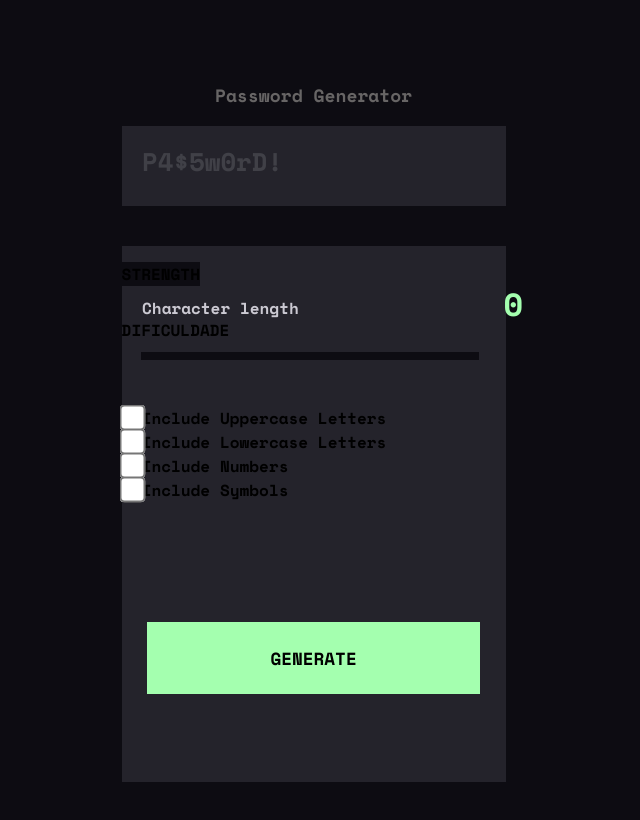
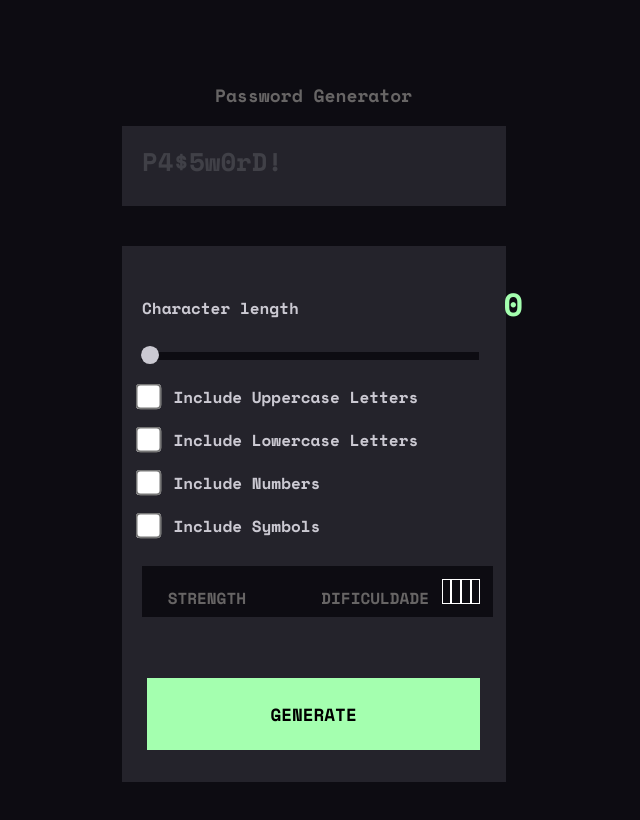
Before and after one commit to Buzelin2/Challenge-iJunior-Semana-4, a React (Vite) app in the folder my-app/: page / in a window 1280 px wide. Shown: the top 820 px of the page, without its empty margins (296-936 px from the left). Built offline with nearby package versions, Linux system fonts and the light colour scheme.

Commit message:
commit 6

```diff
--- a/my-app/src/App.css
+++ b/my-app/src/App.css
@@ -33,7 +33,7 @@ Cor da div do strenght e da div de rolagem: rgb(24,23,31)
   background-color: rgb(36,35,43);;
 }
 .generate{
-  margin-top: 47vh;
+  margin-top: 54vh;
   height: 9vh;
   width: 26vw;
   margin-left: 2vw;
@@ -45,7 +45,7 @@ Cor da div do strenght e da div de rolagem: rgb(24,23,31)
   background-color: rgb(36,35,43);
   color: rgb(64,64,71);
   font-size: 2vw;
-  margin-top: 2vh;
+  margin-top: 10vh;
   margin-left: 1.6vw;
 }
 .tamanho{
@@ -73,6 +73,14 @@ Cor da div do strenght e da div de rolagem: rgb(24,23,31)
   margin-left: 1.5vw;
   margin-top: 36vh;
 }
+.button{
+  width: 1.4vw;
+  height: 1.4vw;
+  border-radius: 50%;
+  margin-top: -0.5vw;
+  background-color: rgb(203, 201, 210);
+  cursor: pointer;
+}
 .botao_rolagem{
   width: 1.7vw;
   height: 1.7vw;
@@ -81,33 +89,56 @@ Cor da div do strenght e da div de rolagem: rgb(24,23,31)
   background-color: rgb(203,201,210);
 }
 .option1{
+  margin-left: 1.2vw;
   background-color: rgb(36, 35, 43);
+  color: rgb(203,201,210);
+  margin-top: 3vh;
 }
 .choices{
+  margin-left: 0.4vw;
   position: absolute;
   background-color: rgb(36, 35, 43);
-  margin-top: 20vh;
+  margin-top: 15vh;
 }
 .strength{
+  margin-top: 40vh;
   position: absolute;
-  background-color: rgb(0,0,0,0);
+  background-color: rgb(13,12,18);
+  width: 26.8vw;
+  margin-left: 1.6vw;
+  height: 4vw;
+  display: flex;
 }
-.strengthdentro{
+.strengthDentro{
   position: absolute;
+  color: rgb(103, 101, 101);
+  margin-left: 2vw;
+  margin-top: 2.5vh;
+  font-size: 2vh;
   background-color: rgb(0,0,0,0);
 }
 .difficulty{
-  position: absolute;
-  background-color: rgb(0,0,0,0);
+  background-color: rgb(13,12,18);
+  margin-left: 14vw;
+  color: rgb(103, 101, 101);
+  font-size: 2vh;
+  margin-top: 2.5vh;
+}
+.medidorpai{
+  position: relative;
+  display: flex;
+  padding: 1vw;
+  width: 5vw;
+
 }
 .medidor{
-  position: absolute;
+  position: relative;
+  height: 1.8vw;
   background-color: rgb(0,0,0,0);
+  width: 0.6vw;
+  border: 1px solid white;
 }
-.medidorpai{
-  position: absolute;
-  background-color: rgb(0,0,0,0);
-}
+
 
 
 
```
